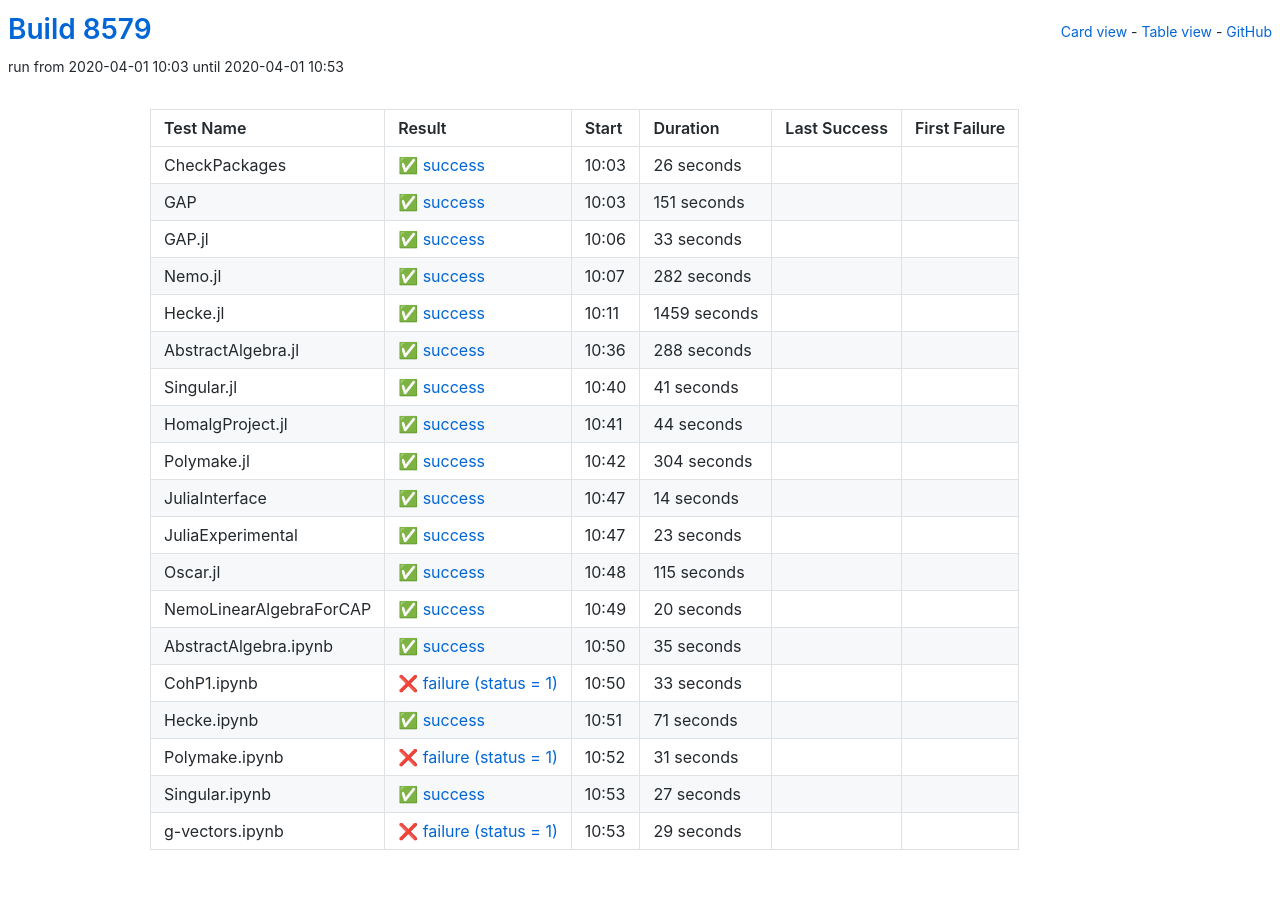
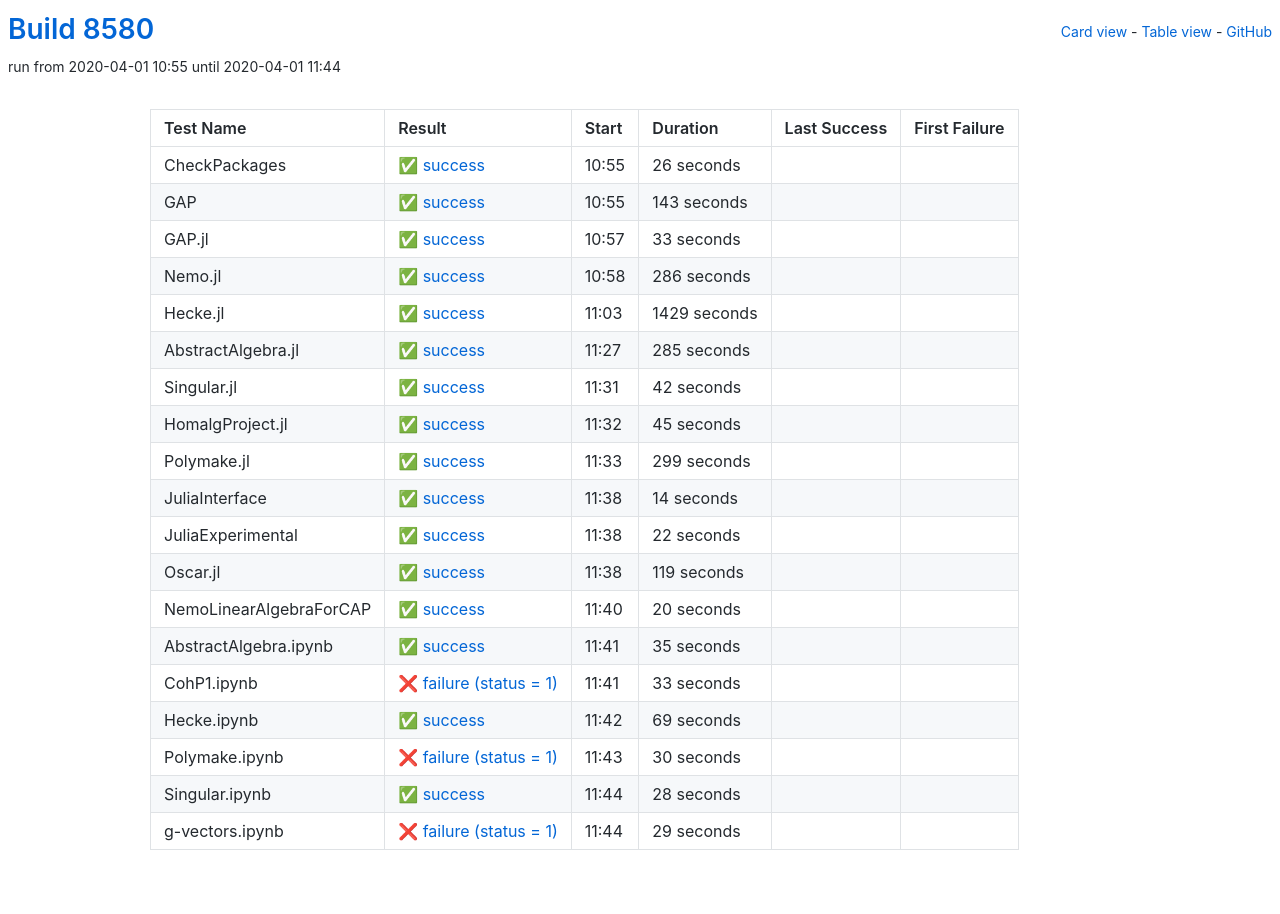
Before and after one commit to oscar-system/oscar-ci-status, a Jekyll site: the page built from table.html, in a window 1280 px wide. Built offline with Jekyll 4.4.1, drawn with Linux system fonts in a browser that asks for light colours.

Commit message:
Build 8580

```diff
--- a/_data/ci.yml
+++ b/_data/ci.yml
@@ -1,5 +1,5 @@
-build: 8579
-build_url: https://oscarci.mathematik.uni-kl.de/job/oscar/8579/
+build: 8580
+build_url: https://oscarci.mathematik.uni-kl.de/job/oscar/8580/
 job: oscar
 tests:
 - duration: 26
@@ -8,20 +8,20 @@
   first_failure_url: null
   last_success: false
   last_success_url: null
-  log: https://oscarci.mathematik.uni-kl.de/job/oscar/8579/artifact/logs/build-8579/CheckPackages.log
+  log: https://oscarci.mathematik.uni-kl.de/job/oscar/8580/artifact/logs/build-8580/CheckPackages.log
   name: CheckPackages
-  start: 2020-04-01 10:03
+  start: 2020-04-01 10:55
   status: success
   success: true
-- duration: 151
+- duration: 143
   exitcode: 0
   first_failure: false
   first_failure_url: null
   last_success: false
   last_success_url: null
-  log: https://oscarci.mathematik.uni-kl.de/job/oscar/8579/artifact/logs/build-8579/GAP.log
+  log: https://oscarci.mathematik.uni-kl.de/job/oscar/8580/artifact/logs/build-8580/GAP.log
   name: GAP
-  start: 2020-04-01 10:03
+  start: 2020-04-01 10:55
   status: success
   success: true
 - duration: 33
@@ -30,75 +30,75 @@
   first_failure_url: null
   last_success: false
   last_success_url: null
-  log: https://oscarci.mathematik.uni-kl.de/job/oscar/8579/artifact/logs/build-8579/GAP.jl.log
+  log: https://oscarci.mathematik.uni-kl.de/job/oscar/8580/artifact/logs/build-8580/GAP.jl.log
   name: GAP.jl
-  start: 2020-04-01 10:06
+  start: 2020-04-01 10:57
   status: success
   success: true
-- duration: 282
+- duration: 286
   exitcode: 0
   first_failure: false
   first_failure_url: null
   last_success: false
   last_success_url: null
-  log: https://oscarci.mathematik.uni-kl.de/job/oscar/8579/artifact/logs/build-8579/Nemo.jl.log
+  log: https://oscarci.mathematik.uni-kl.de/job/oscar/8580/artifact/logs/build-8580/Nemo.jl.log
   name: Nemo.jl
-  start: 2020-04-01 10:07
+  start: 2020-04-01 10:58
   status: success
   success: true
-- duration: 1459
+- duration: 1429
   exitcode: 0
   first_failure: false
   first_failure_url: null
   last_success: false
   last_success_url: null
-  log: https://oscarci.mathematik.uni-kl.de/job/oscar/8579/artifact/logs/build-8579/Hecke.jl.log
+  log: https://oscarci.mathematik.uni-kl.de/job/oscar/8580/artifact/logs/build-8580/Hecke.jl.log
   name: Hecke.jl
-  start: 2020-04-01 10:11
+  start: 2020-04-01 11:03
   status: success
   success: true
-- duration: 288
+- duration: 285
   exitcode: 0
   first_failure: false
   first_failure_url: null
   last_success: false
   last_success_url: null
-  log: https://oscarci.mathematik.uni-kl.de/job/oscar/8579/artifact/logs/build-8579/AbstractAlgebra.jl.log
+  log: https://oscarci.mathematik.uni-kl.de/job/oscar/8580/artifact/logs/build-8580/AbstractAlgebra.jl.log
   name: AbstractAlgebra.jl
-  start: 2020-04-01 10:36
+  start: 2020-04-01 11:27
   status: success
   success: true
-- duration: 41
+- duration: 42
   exitcode: 0
   first_failure: false
   first_failure_url: null
   last_success: false
   last_success_url: null
-  log: https://oscarci.mathematik.uni-kl.de/job/oscar/8579/artifact/logs/build-8579/Singular.jl.log
+  log: https://oscarci.mathematik.uni-kl.de/job/oscar/8580/artifact/logs/build-8580/Singular.jl.log
   name: Singular.jl
-  start: 2020-04-01 10:40
+  start: 2020-04-01 11:31
   status: success
   success: true
-- duration: 44
+- duration: 45
   exitcode: 0
   first_failure: false
   first_failure_url: null
   last_success: false
   last_success_url: null
-  log: https://oscarci.mathematik.uni-kl.de/job/oscar/8579/artifact/logs/build-8579/HomalgProject.jl.log
+  log: https://oscarci.mathematik.uni-kl.de/job/oscar/8580/artifact/logs/build-8580/HomalgProject.jl.log
   name: HomalgProject.jl
-  start: 2020-04-01 10:41
+  start: 2020-04-01 11:32
   status: success
   success: true
-- duration: 304
+- duration: 299
   exitcode: 0
   first_failure: false
   first_failure_url: null
   last_success: false
   last_success_url: null
-  log: https://oscarci.mathematik.uni-kl.de/job/oscar/8579/artifact/logs/build-8579/Polymake.jl.log
+  log: https://oscarci.mathematik.uni-kl.de/job/oscar/8580/artifact/logs/build-8580/Polymake.jl.log
   name: Polymake.jl
-  start: 2020-04-01 10:42
+  start: 2020-04-01 11:33
   status: success
   success: true
 - duration: 14
@@ -107,31 +107,31 @@
   first_failure_url: null
   last_success: false
   last_success_url: null
-  log: https://oscarci.mathematik.uni-kl.de/job/oscar/8579/artifact/logs/build-8579/JuliaInterface.log
+  log: https://oscarci.mathematik.uni-kl.de/job/oscar/8580/artifact/logs/build-8580/JuliaInterface.log
   name: JuliaInterface
-  start: 2020-04-01 10:47
+  start: 2020-04-01 11:38
   status: success
   success: true
-- duration: 23
+- duration: 22
   exitcode: 0
   first_failure: false
   first_failure_url: null
   last_success: false
   last_success_url: null
-  log: https://oscarci.mathematik.uni-kl.de/job/oscar/8579/artifact/logs/build-8579/JuliaExperimental.log
+  log: https://oscarci.mathematik.uni-kl.de/job/oscar/8580/artifact/logs/build-8580/JuliaExperimental.log
   name: JuliaExperimental
-  start: 2020-04-01 10:47
+  start: 2020-04-01 11:38
   status: success
   success: true
-- duration: 115
+- duration: 119
   exitcode: 0
   first_failure: false
   first_failure_url: null
   last_success: false
   last_success_url: null
-  log: https://oscarci.mathematik.uni-kl.de/job/oscar/8579/artifact/logs/build-8579/Oscar.jl.log
+  log: https://oscarci.mathematik.uni-kl.de/job/oscar/8580/artifact/logs/build-8580/Oscar.jl.log
   name: Oscar.jl
-  start: 2020-04-01 10:48
+  start: 2020-04-01 11:38
   status: success
   success: true
 - duration: 20
@@ -140,9 +140,9 @@
   first_failure_url: null
   last_success: false
   last_success_url: null
-  log: https://oscarci.mathematik.uni-kl.de/job/oscar/8579/artifact/logs/build-8579/NemoLinearAlgebraForCAP.log
+  log: https://oscarci.mathematik.uni-kl.de/job/oscar/8580/artifact/logs/build-8580/NemoLinearAlgebraForCAP.log
   name: NemoLinearAlgebraForCAP
-  start: 2020-04-01 10:49
+  start: 2020-04-01 11:40
   status: success
   success: true
 - duration: 35
@@ -151,9 +151,9 @@
   first_failure_url: null
   last_success: false
   last_success_url: null
-  log: https://oscarci.mathematik.uni-kl.de/job/oscar/8579/artifact/logs/build-8579/AbstractAlgebra.ipynb.log
+  log: https://oscarci.mathematik.uni-kl.de/job/oscar/8580/artifact/logs/build-8580/AbstractAlgebra.ipynb.log
   name: AbstractAlgebra.ipynb
-  start: 2020-04-01 10:50
+  start: 2020-04-01 11:41
   status: success
   success: true
 - duration: 33
@@ -162,42 +162,42 @@
   first_failure_url: null
   last_success: false
   last_success_url: null
-  log: https://oscarci.mathematik.uni-kl.de/job/oscar/8579/artifact/logs/build-8579/CohP1.ipynb.log
+  log: https://oscarci.mathematik.uni-kl.de/job/oscar/8580/artifact/logs/build-8580/CohP1.ipynb.log
   name: CohP1.ipynb
-  start: 2020-04-01 10:50
+  start: 2020-04-01 11:41
   status: failure
   success: false
-- duration: 71
+- duration: 69
   exitcode: 0
   first_failure: false
   first_failure_url: null
   last_success: false
   last_success_url: null
-  log: https://oscarci.mathematik.uni-kl.de/job/oscar/8579/artifact/logs/build-8579/Hecke.ipynb.log
+  log: https://oscarci.mathematik.uni-kl.de/job/oscar/8580/artifact/logs/build-8580/Hecke.ipynb.log
   name: Hecke.ipynb
-  start: 2020-04-01 10:51
+  start: 2020-04-01 11:42
   status: success
   success: true
-- duration: 31
+- duration: 30
   exitcode: 1
   first_failure: false
   first_failure_url: null
   last_success: false
   last_success_url: null
-  log: https://oscarci.mathematik.uni-kl.de/job/oscar/8579/artifact/logs/build-8579/Polymake.ipynb.log
+  log: https://oscarci.mathematik.uni-kl.de/job/oscar/8580/artifact/logs/build-8580/Polymake.ipynb.log
   name: Polymake.ipynb
-  start: 2020-04-01 10:52
+  start: 2020-04-01 11:43
   status: failure
   success: false
-- duration: 27
+- duration: 28
   exitcode: 0
   first_failure: false
   first_failure_url: null
   last_success: false
   last_success_url: null
-  log: https://oscarci.mathematik.uni-kl.de/job/oscar/8579/artifact/logs/build-8579/Singular.ipynb.log
+  log: https://oscarci.mathematik.uni-kl.de/job/oscar/8580/artifact/logs/build-8580/Singular.ipynb.log
   name: Singular.ipynb
-  start: 2020-04-01 10:53
+  start: 2020-04-01 11:44
   status: success
   success: true
 - duration: 29
@@ -206,8 +206,8 @@
   first_failure_url: null
   last_success: false
   last_success_url: null
-  log: https://oscarci.mathematik.uni-kl.de/job/oscar/8579/artifact/logs/build-8579/g-vectors.ipynb.log
+  log: https://oscarci.mathematik.uni-kl.de/job/oscar/8580/artifact/logs/build-8580/g-vectors.ipynb.log
   name: g-vectors.ipynb
-  start: 2020-04-01 10:53
+  start: 2020-04-01 11:44
   status: failure
   success: false
```
Also changed, not shown: README.md.
